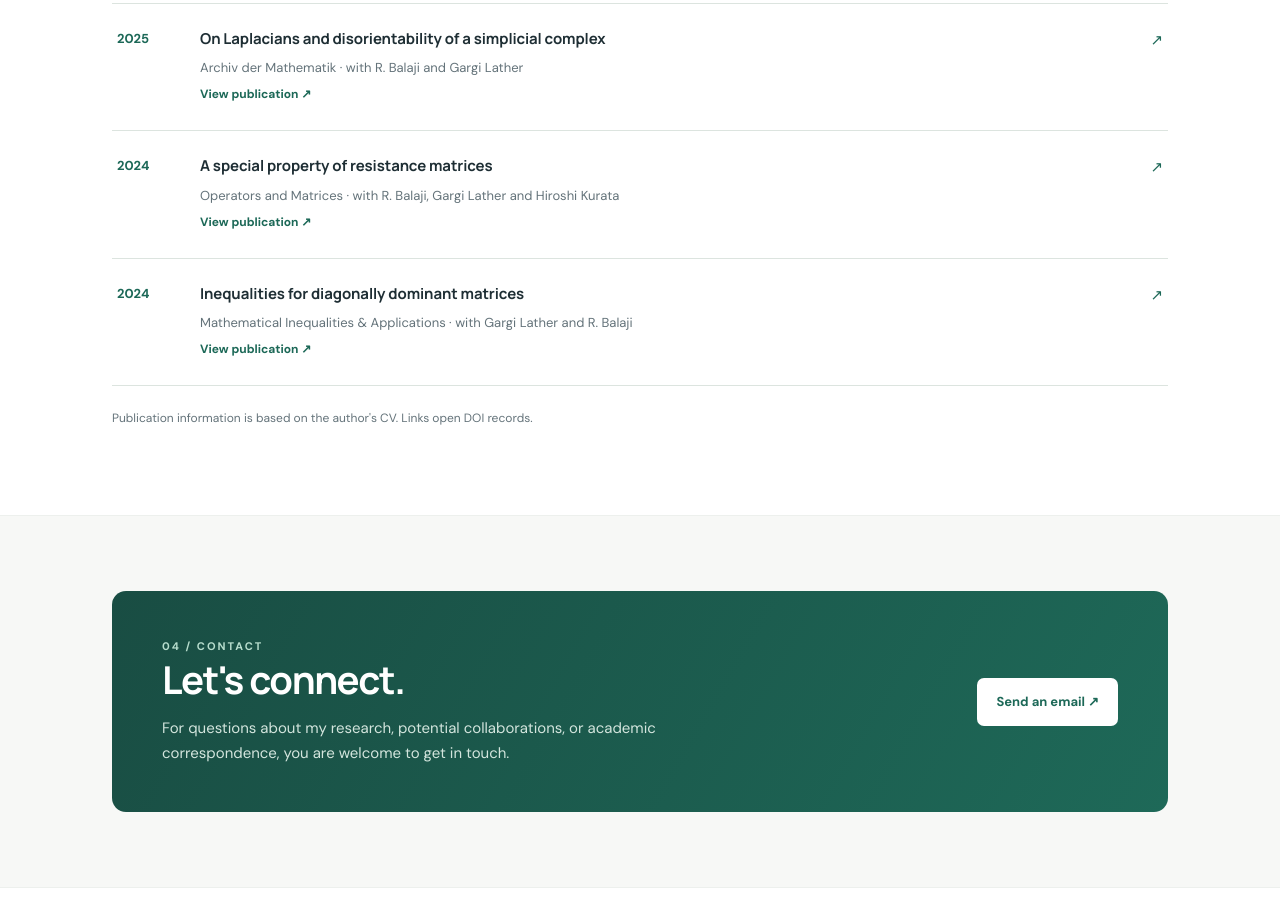
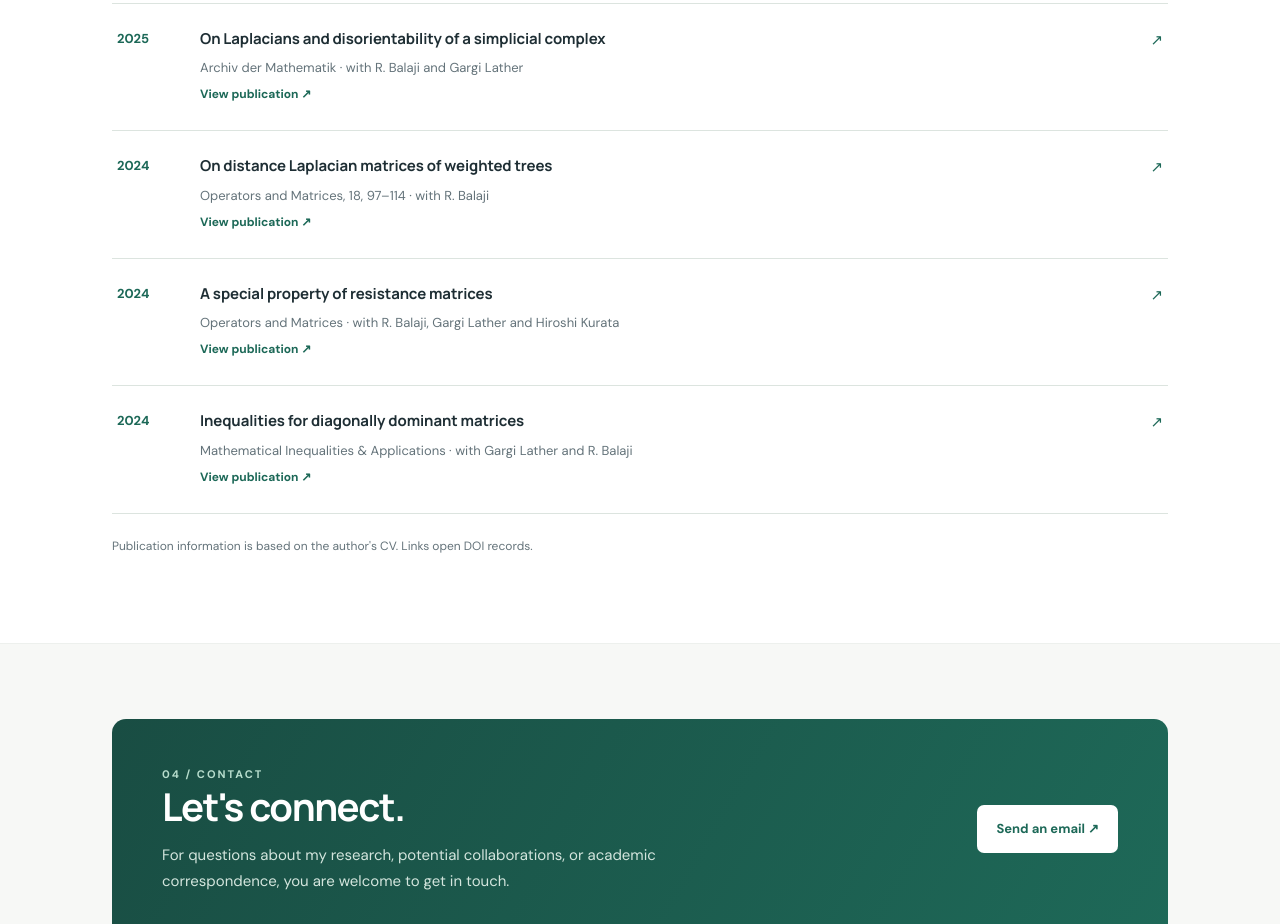
Before and after one commit to vinayakgupta1729v-tech/vinayakgupta1729v-tech.github.io, a plain HTML site: page index.html in a window 1280 px wide. Shown: the part 2500-3424 px from the top of the page. Drawn offline with Linux system fonts and the light colour scheme.

Commit message:
Add missing 2024 paper on weighted-tree distance Laplacians

```diff
--- a/index.html
+++ b/index.html
@@ -34,6 +34,7 @@ section{padding:75px 0}section.alt{background:#fff;border-top:1px solid #edf0ed;
 <article class="pub" data-year="2025"><span class="pubyear">2025</span><div><h3>Trees with Laplacian eigenvalue multiplicity two less than the number of pendant vertices</h3><div class="journal">Discrete Mathematics</div><a class="doi" href="https://doi.org/10.1016/j.disc.2025.114922" target="_blank" rel="noopener">View publication ↗</a></div><span class="arrow">↗</span></article>
 <article class="pub" data-year="2025"><span class="pubyear">2025</span><div><h3>Spectral characterization of threshold graphs by distance Laplacian matrices</h3><div class="journal">Linear and Multilinear Algebra · with Gargi Lather and R. Balaji</div><a class="doi" href="https://doi.org/10.1080/03081087.2025.2567414" target="_blank" rel="noopener">View publication ↗</a></div><span class="arrow">↗</span></article>
 <article class="pub" data-year="2025"><span class="pubyear">2025</span><div><h3>On Laplacians and disorientability of a simplicial complex</h3><div class="journal">Archiv der Mathematik · with R. Balaji and Gargi Lather</div><a class="doi" href="https://doi.org/10.1007/s00013-025-02146-6" target="_blank" rel="noopener">View publication ↗</a></div><span class="arrow">↗</span></article>
+<article class="pub" data-year="2024"><span class="pubyear">2024</span><div><h3>On distance Laplacian matrices of weighted trees</h3><div class="journal">Operators and Matrices, 18, 97–114 · with R. Balaji</div><a class="doi" href="https://doi.org/10.7153/oam-2024-18-07" target="_blank" rel="noopener">View publication ↗</a></div><span class="arrow">↗</span></article>
 <article class="pub" data-year="2024"><span class="pubyear">2024</span><div><h3>A special property of resistance matrices</h3><div class="journal">Operators and Matrices · with R. Balaji, Gargi Lather and Hiroshi Kurata</div><a class="doi" href="https://doi.org/10.7153/oam-2024-18-36" target="_blank" rel="noopener">View publication ↗</a></div><span class="arrow">↗</span></article>
 <article class="pub" data-year="2024"><span class="pubyear">2024</span><div><h3>Inequalities for diagonally dominant matrices</h3><div class="journal">Mathematical Inequalities &amp; Applications · with Gargi Lather and R. Balaji</div><a class="doi" href="https://doi.org/10.7153/mia-2024-27-44" target="_blank" rel="noopener">View publication ↗</a></div><span class="arrow">↗</span></article>
 </div><p style="font-size:12px;color:var(--muted);margin-top:22px">Publication information is based on the author's CV. Links open DOI records.</p></div></section>
```
